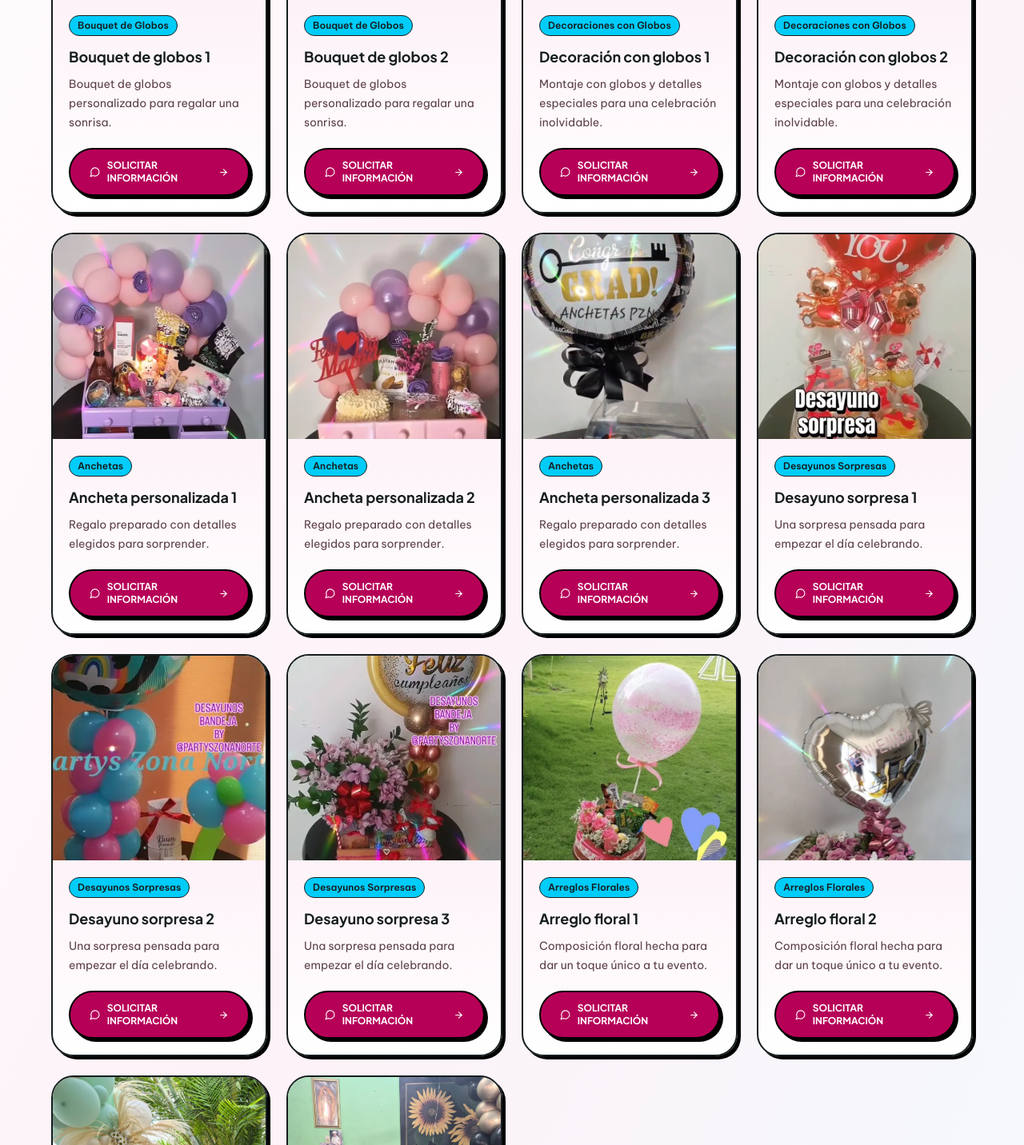
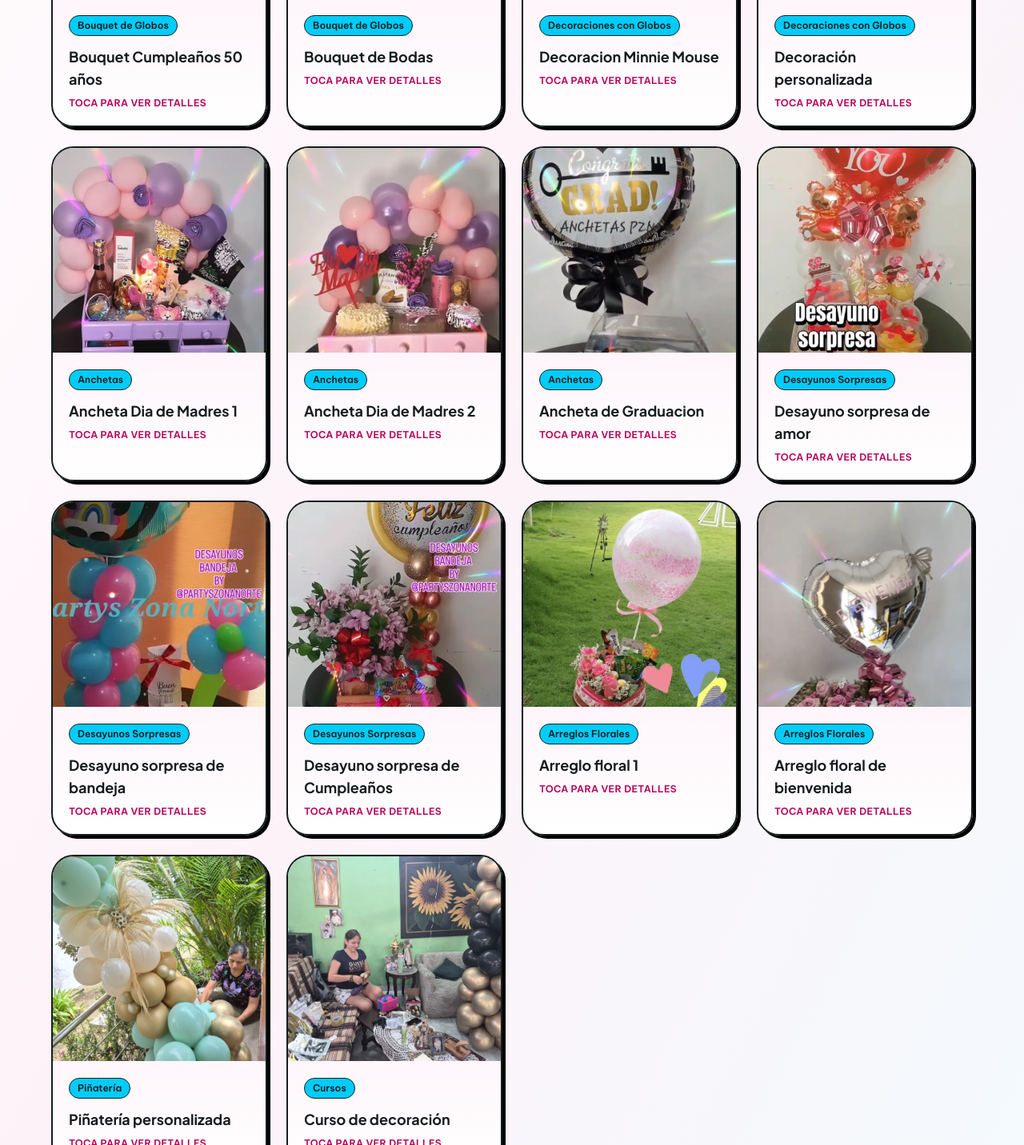
Before and after one commit to XavierS31/PartysZonaNorte, a React (Vite) app: page /products in a window 1280 px wide. Shown: the part 938-2370 px from the top of the page at 80% size. Built offline with nearby package versions, Linux system fonts and the light colour scheme.

Commit message:
changes in catalog

```diff
--- a/src/components/ProductCard.tsx
+++ b/src/components/ProductCard.tsx
@@ -1,18 +1,96 @@
-import { motion } from 'framer-motion'
-import { ArrowRight, MessageCircle } from 'lucide-react'
+import { AnimatePresence, motion } from 'framer-motion'
+import { ArrowRight, MessageCircle, X } from 'lucide-react'
 import { Link } from 'react-router-dom'
+import { useState } from 'react'
 import type { Product } from '../types'
 
 export function ProductCard({ product }: { product: Product }) {
+  const [focused, setFocused] = useState(false)
+  const contactSearch = new URLSearchParams({ service: product.service, product: product.title }).toString()
+
   return (
-    <motion.article whileHover={{ y: -7 }} className="group overflow-hidden rounded-neo border-2 border-ink bg-gradient-to-b from-white via-pink-50 to-white shadow-neo">
-      <img src={product.image} alt={product.title} loading="lazy" className="h-64 w-full object-cover transition duration-500 group-hover:scale-105" />
-      <div className="p-5">
-        <span className="inline-flex rounded-full border border-ink bg-sky px-2.5 py-1 text-xs font-bold text-ink">{product.service}</span>
-        <h2 className="mt-3 font-display text-lg font-bold">{product.title}</h2>
-        <p className="mt-2 text-sm leading-6 text-muted">{product.description}</p>
-        <Link to="/contact" className="neo-btn-primary mt-5 w-full text-xs uppercase"><MessageCircle size={16} />Solicitar información<ArrowRight size={15} /></Link>
-      </div>
-    </motion.article>
+    <>
+      <motion.article
+        whileHover={{ y: -7 }}
+        className="group overflow-hidden rounded-neo border-2 border-ink bg-gradient-to-b from-white via-pink-50 to-white shadow-neo"
+      >
+        <button type="button" onClick={() => setFocused(true)} className="block w-full text-left">
+          <img
+            src={product.image}
+            alt={product.title}
+            loading="lazy"
+            className="h-64 w-full object-cover transition duration-500 group-hover:scale-105"
+          />
+          <div className="p-5">
+            <span className="inline-flex rounded-full border border-ink bg-sky px-2.5 py-1 text-xs font-bold text-ink">
+              {product.service}
+            </span>
+            <h2 className="mt-3 font-display text-lg font-bold">{product.title}</h2>
+            <p className="mt-2 text-xs font-bold uppercase tracking-wide text-berry">
+              Toca para ver detalles
+            </p>
+          </div>
+        </button>
+      </motion.article>
+      <AnimatePresence>
+        {focused && (
+          <motion.div
+            role="dialog"
+            aria-modal="true"
+            aria-label={product.title}
+            initial={{ opacity: 0 }}
+            animate={{ opacity: 1 }}
+            exit={{ opacity: 0 }}
+            onClick={() => setFocused(false)}
+            className="fixed inset-0 z-[100] grid place-items-center bg-ink/75 p-4 backdrop-blur-sm"
+          >
+            <motion.div
+              initial={{ opacity: 0, scale: 0.92, y: 24 }}
+              animate={{ opacity: 1, scale: 1, y: 0 }}
+              exit={{ opacity: 0, scale: 0.95, y: 16 }}
+              transition={{ type: 'spring', stiffness: 260, damping: 22 }}
+              onClick={(event) => event.stopPropagation()}
+              className="relative grid max-h-[90vh] w-full max-w-4xl overflow-y-auto rounded-neo border-2 border-ink bg-white shadow-neo-lg md:grid-cols-2"
+            >
+              <button
+                type="button"
+                onClick={() => setFocused(false)}
+                aria-label="Cerrar detalles"
+                className="absolute right-3 top-3 z-10 rounded-full border-2 border-ink bg-white p-2 shadow-neo"
+              >
+                <X size={18} />
+              </button>
+              <img src={product.image} alt={product.title} className="h-72 w-full object-cover md:h-full" />
+              <div className="p-7 sm:p-9">
+                <span className="inline-flex rounded-full border border-ink bg-sky px-3 py-1 text-xs font-bold text-ink">
+                  {product.service}
+                </span>
+                <h2 className="mt-4 font-display text-2xl font-extrabold uppercase">{product.title}</h2>
+                <p className="mt-4 leading-7 text-muted">{product.description}</p>
+                <div className="mt-6 flex flex-wrap gap-2">
+                  {product.colors.map((color) => (
+                    <span
+                      key={color}
+                      className="rounded-full border border-ink bg-butter/40 px-3 py-1 text-xs font-bold"
+                    >
+                      {color}
+                    </span>
+                  ))}
+                </div>
+                <Link
+                  to={`/contact?${contactSearch}`}
+                  className="neo-btn-primary mt-8 w-full"
+                  onClick={() => setFocused(false)}
+                >
+                  <MessageCircle size={18} />
+                  Quiero algo así
+                  <ArrowRight size={16} />
+                </Link>
+              </div>
+            </motion.div>
+          </motion.div>
+        )}
+      </AnimatePresence>
+    </>
   )
 }
--- a/src/data/products.ts
+++ b/src/data/products.ts
@@ -47,18 +47,18 @@ const item = (id: string, title: string, service: string, image: string, badge?:
 })
 
 export const products: Product[] = [
-  item('bouquet1', 'Bouquet de globos 1', 'Bouquet de Globos', bouquet1, 'Personalizable'),
-  item('bouquet2', 'Bouquet de globos 2', 'Bouquet de Globos', bouquet2),
-  item('decoracion1', 'Decoración con globos 1', 'Decoraciones con Globos', decoracion1, 'Más solicitado'),
-  item('decoracion2', 'Decoración con globos 2', 'Decoraciones con Globos', decoracion2),
-  item('ancheta1', 'Ancheta personalizada 1', 'Anchetas', ancheta1),
-  item('ancheta2', 'Ancheta personalizada 2', 'Anchetas', ancheta2),
-  item('anchetas2', 'Ancheta personalizada 3', 'Anchetas', anchetas2),
-  item('desayuno1', 'Desayuno sorpresa 1', 'Desayunos Sorpresas', desayuno1),
-  item('desayuno2', 'Desayuno sorpresa 2', 'Desayunos Sorpresas', desayuno2),
-  item('desayuno3', 'Desayuno sorpresa 3', 'Desayunos Sorpresas', desayuno3),
+  item('bouquet1', 'Bouquet Cumpleaños 50 años', 'Bouquet de Globos', bouquet1, 'Personalizable'),
+  item('bouquet2', 'Bouquet de Bodas', 'Bouquet de Globos', bouquet2),
+  item('decoracion1', 'Decoracion Minnie Mouse', 'Decoraciones con Globos', decoracion1, 'Más solicitado'),
+  item('decoracion2', 'Decoración personalizada', 'Decoraciones con Globos', decoracion2),
+  item('ancheta1', 'Ancheta Dia de Madres 1', 'Anchetas', ancheta1),
+  item('ancheta2', 'Ancheta Dia de Madres 2', 'Anchetas', ancheta2),
+  item('anchetas2', 'Ancheta de Graduacion', 'Anchetas', anchetas2),
+  item('desayuno1', 'Desayuno sorpresa de amor', 'Desayunos Sorpresas', desayuno1),
+  item('desayuno2', 'Desayuno sorpresa de bandeja', 'Desayunos Sorpresas', desayuno2),
+  item('desayuno3', 'Desayuno sorpresa de Cumpleaños', 'Desayunos Sorpresas', desayuno3),
   item('flores1', 'Arreglo floral 1', 'Arreglos Florales', flores1),
-  item('flores2', 'Arreglo floral 2', 'Arreglos Florales', flores2),
+  item('flores2', 'Arreglo floral de bienvenida', 'Arreglos Florales', flores2),
   item('pinateria', 'Piñatería personalizada', 'Piñatería', pinateria),
-  item('cursos1', 'Curso de decoración con globos', 'Cursos', cursos1, 'Aprende con nosotros'),
+  item('cursos1', 'Curso de decoración', 'Cursos', cursos1, 'Aprende con nosotros'),
 ]
--- a/src/pages/Contact.tsx
+++ b/src/pages/Contact.tsx
@@ -3,6 +3,7 @@ import { useForm } from 'react-hook-form'
 import { z } from 'zod'
 import { zodResolver } from '@hookform/resolvers/zod'
 import { Loader2, Mail, MapPin, MessageCircle, Phone } from 'lucide-react'
+import { useSearchParams } from 'react-router-dom'
 import { business } from '../config/business'
 import { sendContactEmail, type ContactPayload } from '../services/email'
 import { Seo } from '../components/Seo'
@@ -18,12 +19,23 @@ const schema = z.object({
 
 export default function Contact() {
   const [status, setStatus] = useState<{ type: 'ok' | 'error'; text: string } | null>(null)
+  const [params] = useSearchParams()
+  const requestedService = params.get('service')
+  const requestedProduct = params.get('product')
   const {
     register,
     handleSubmit,
     formState: { errors, isSubmitting },
     reset,
-  } = useForm<ContactPayload>({ resolver: zodResolver(schema) })
+  } = useForm<ContactPayload>({
+    resolver: zodResolver(schema),
+    defaultValues: {
+      subject: requestedService ? `Solicitud: ${requestedService}` : '',
+      message: requestedService
+        ? `Hola, me gustaría solicitar algo como ${requestedProduct || 'esta creación'} en la categoría ${requestedService}.`
+        : '',
+    },
+  })
   const submit = async (data: ContactPayload) => {
     setStatus(null)
     try {
@@ -43,10 +55,10 @@ export default function Contact() {
   return (
     <>
       <Seo title="Contacto" />
-      <section className="section bg-gradient-to-br from-pink-100 via-white to-cyan-100">
+      <section className="section bg-sky">
         <div className="shell">
-          <div className="grid gap-10 rounded-neo border-2 border-ink bg-hot p-6 shadow-neo lg:grid-cols-[.8fr_1.2fr] lg:p-10">
-            <div className="text-white">
+          <div className="grid gap-10 rounded-neo border-2 border-ink bg-white p-6 shadow-neo lg:grid-cols-[.8fr_1.2fr] lg:p-10">
+            <div className="rounded-neo border-2 border-ink bg-berry p-6 text-white shadow-neo sm:p-8">
               <p className="neo-badge">Hagamos magia</p>
               <h1 className="mt-5 text-3xl font-extrabold uppercase tracking-tight sm:text-4xl">
                 Cuéntanos sobre tu celebración.
@@ -85,7 +97,7 @@ export default function Contact() {
                     {business.address}
                   </span>
                 </p>
-                <div className="rounded-neo border-2 border-white bg-white/15 p-5">
+                <div className="rounded-neo border-2 border-ink bg-[#25D366] p-5 text-ink shadow-neo">
                   <p className="font-display font-bold">¿Quieres contactarnos por WhatsApp?</p>
                   <a
                     href={`https://wa.me/${business.whatsapp}`}
@@ -102,7 +114,7 @@ export default function Contact() {
             <form
               noValidate
               onSubmit={handleSubmit(submit)}
-              className="rounded-neo border-2 border-ink bg-white/95 p-6 shadow-neo sm:p-8"
+              className="rounded-neo border-2 border-ink bg-cyan p-6 text-white shadow-neo sm:p-8"
             >
               <div className="grid gap-5 sm:grid-cols-2">
                 <label className="text-sm font-bold">
--- a/src/pages/Home.tsx
+++ b/src/pages/Home.tsx
@@ -187,7 +187,7 @@ export default function Home() {
               Ver catálogo
             </Link>
           </div>
-          <div className="mt-8 grid gap-5 sm:grid-cols-2 lg:grid-cols-4">
+          <div className="mt-8 grid gap-6 sm:grid-cols-2">
             {featuredCreations.map(({ primaryId, alternateId }, index) => {
               const primary = products.find((product) => product.id === primaryId)
               const alternate = products.find((product) => product.id === alternateId)
@@ -220,7 +220,7 @@ export default function Home() {
                       animate={{ opacity: 1, scale: 1, rotateY: 0 }}
                       exit={{ opacity: 0, scale: 0.94, rotateY: 16 }}
                       transition={{ duration: 0.35 }}
-                      className="h-72 w-full object-cover"
+                      className="h-80 w-full object-cover sm:h-96"
                     />
                   </AnimatePresence>
                   <div className="absolute inset-x-0 bottom-0 bg-gradient-to-t from-ink/90 via-ink/45 to-transparent p-5 text-white">
```
